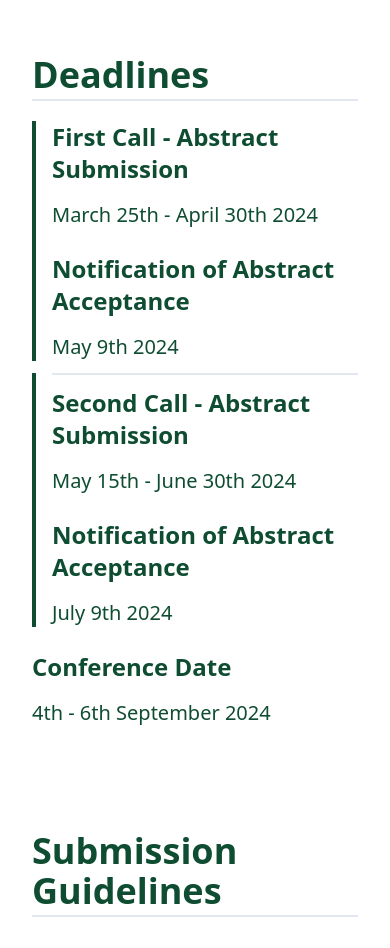
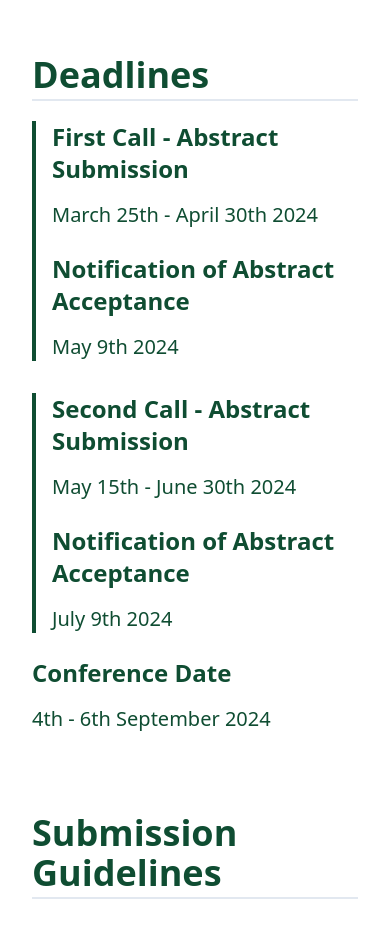
Before and after one commit to ppijerman/iconic-24, a Next.js app: page /submission/submission-guideline in a window 390 px wide. Shown: the part 1060-2008 px from the top of the page. Built offline with nearby package versions, Linux system fonts and the light colour scheme; a web font is replaced by a local one.

Commit message:
refactor: Update submission guideline page layout and content

```diff
--- a/app/submission/submission-guideline/page.tsx
+++ b/app/submission/submission-guideline/page.tsx
@@ -96,7 +96,7 @@ export default function Page() {
             <h1 className="text-4xl font-semibold w-full pt-20 mb-5 border-b-2 pb-1">
               Deadlines
             </h1>
-            <div className="flex flex-col md:flex-row w-full gap-3 justify-between pb-6">
+            <div className="flex flex-col md:flex-row w-full gap-y-8 md:gap-3 justify-between pb-6">
               <div className="w-full border-l-4 border-secondary pl-4">
                 <h2 className="text-2xl font-semibold pb-4">
                   First Call - Abstract Submission
@@ -107,8 +107,8 @@ export default function Page() {
                 </h2>
                 <p className="">May 9th 2024</p>
               </div>
-              <div className="w-full border-l-4 border-secondary pl-4">
-                <h2 className="text-2xl font-semibold pb-4 w-fit border-t-2 md:border-t-0 pt-3 md:pt-0">
+              <div className="w-full border-l-4 border-secondary pl-4 md:pt-0">
+                <h2 className="text-2xl font-semibold pb-4">
                   Second Call - Abstract Submission
                 </h2>
                 <p className="pb-6">May 15th - June 30th 2024</p>
@@ -119,7 +119,7 @@ export default function Page() {
               </div>
             </div>
             <h2 className="text-2xl font-semibold pb-4">Conference Date</h2>
-            <p className="pb-6">4th - 6th September 2024</p>
+            <p className="">4th - 6th September 2024</p>
           </div>
 
           <h1 className="text-4xl font-semibold w-full pt-20 mb-5 border-b-2 pb-1">
```
